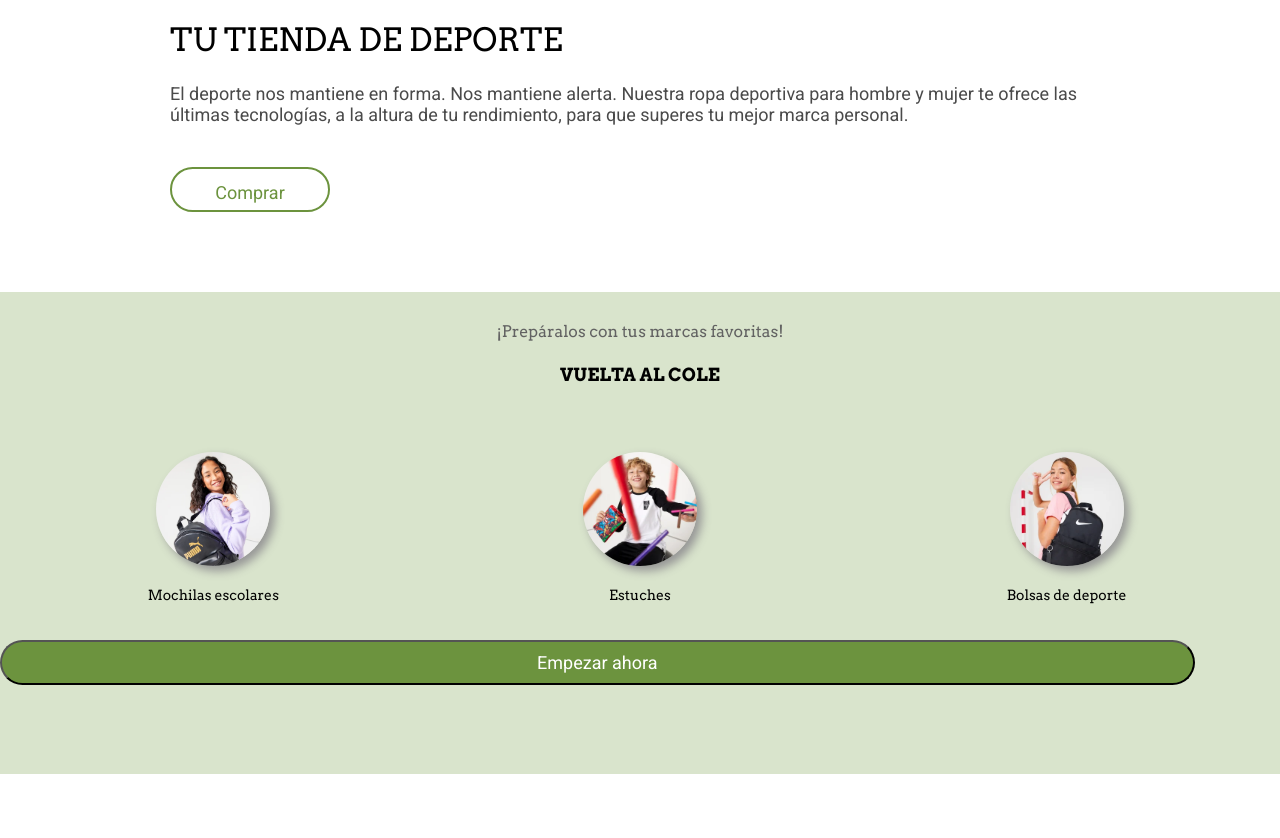
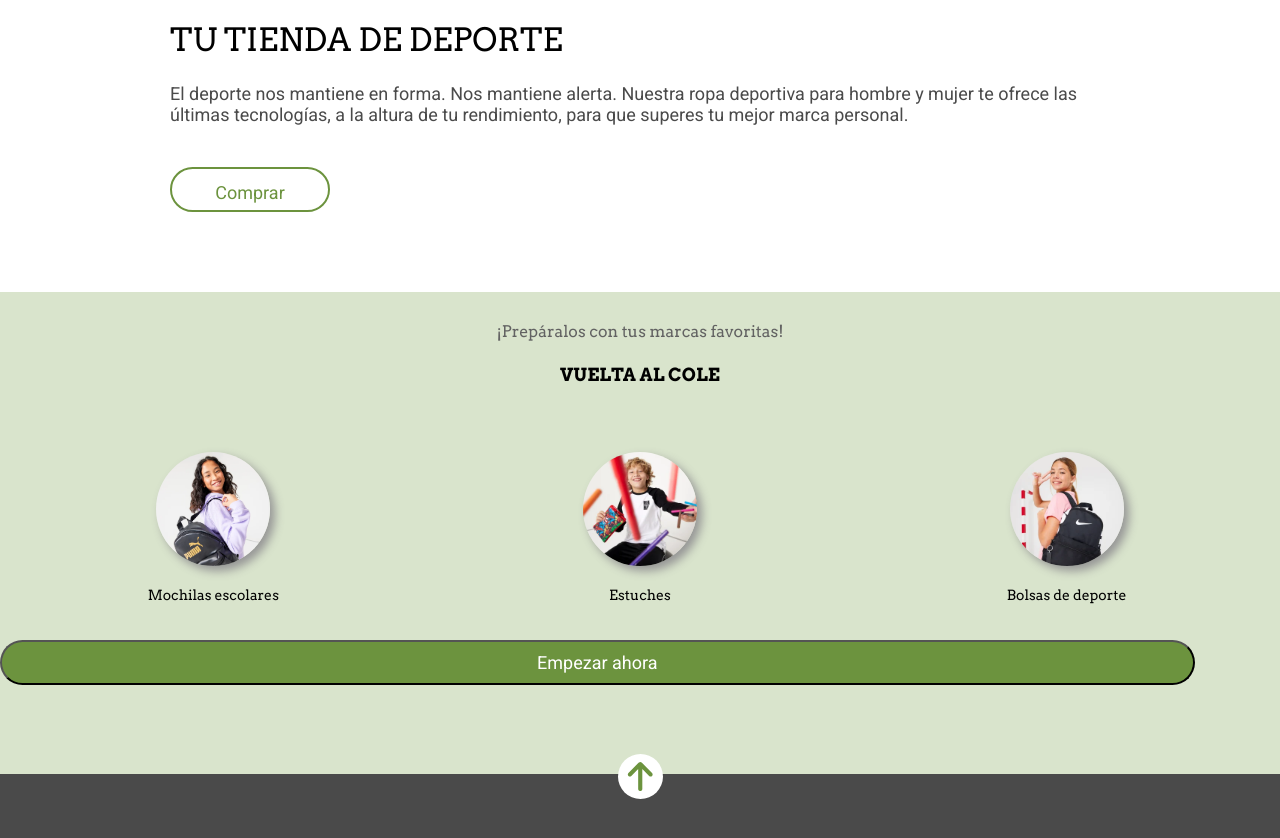
Before and after one commit to Adalab/modulo-1-evaluacion-final-Virvilt, a website built with Vite: page src/index.html in a window 1280 px wide. Shown: the part 802-1640 px from the top of the page. Before the commit the page ends 1576 px from the top, so only its background shows below. Built offline with nearby package versions, Linux system fonts and the light colour scheme.

Commit message:
top footer

```diff
--- a/src/partials/footer.html
+++ b/src/partials/footer.html
@@ -0,0 +1,4 @@
+<section class="footer" id="footer">
+    <a href="#hero">
+    <img class="ico_scroll" src="./image/ico-arrow.svg"></a>
+</section>
--- a/src/partials/principal_slider.html
+++ b/src/partials/principal_slider.html
@@ -1,4 +1,4 @@
-<section class="hero">
+<section class="hero" id="hero">
 
 
     <article class="hero_text">
@@ -8,7 +8,7 @@
             <h2 class="text">COMPARTIDOS</h2>
             <h3 class="text2">Todo lo que necesitan para volver al cole con ilusión</h3>
             <p class="scroll_1">
-                <a href="https://www.google.com/">
+                <a href="#footer">
                 <img class="ico_scroll" src="./image/ico-scroll-down.svg"></a>
             </p>
 
--- a/src/scss/main.scss
+++ b/src/scss/main.scss
@@ -14,6 +14,11 @@
   font: 40px 'Arvo';
 }
 
+
+html {
+  scroll-behavior: smooth;
+
+}
 
 .roboto-regular {
   font-family: "Roboto", sans-serif;
--- a/src/scss/page_sections/footer.scss
+++ b/src/scss/page_sections/footer.scss
@@ -1,10 +1,32 @@
 
 
-.footer {
+footer {
     width: 100%;
     height: 100%;
-    padding-top: 30px;
+    text-align: center ;
     padding-bottom: 50px;
     background-color: #4a4a4a;
 
+    .scroll_1 {
+        margin: 17px;
+        align-items: center;
+        justify-content: center;
+      }
+
+    .ico_scroll {
+        width: 45px;
+        height: 45px;
+        background-color: #fff;
+        border-radius: 30px;
+        justify-content: center;
+        align-items: center;
+        position: relative;
+        top: -20px;
+      }
+
 }
+
+.ico_scroll:hover {
+    width: 55px;
+    height: 55px;
+}
```
